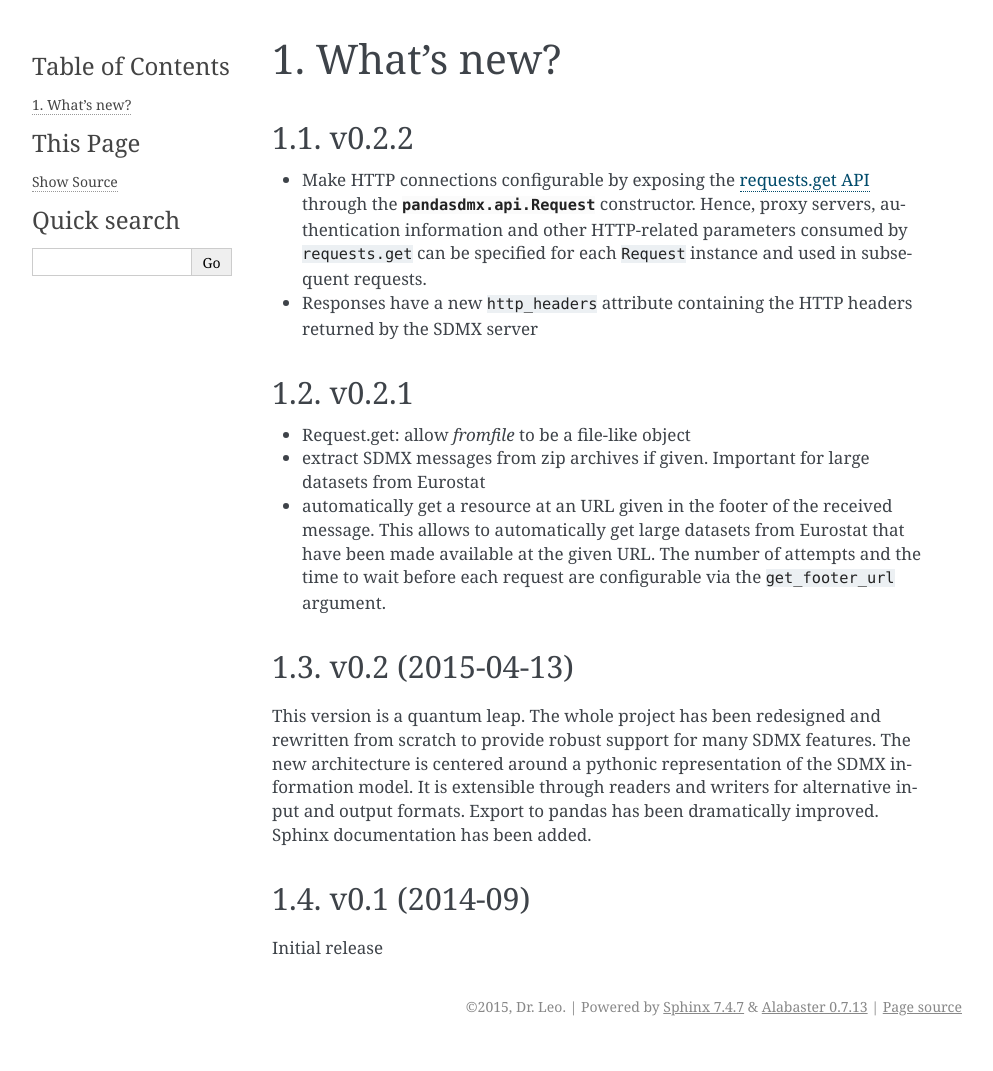
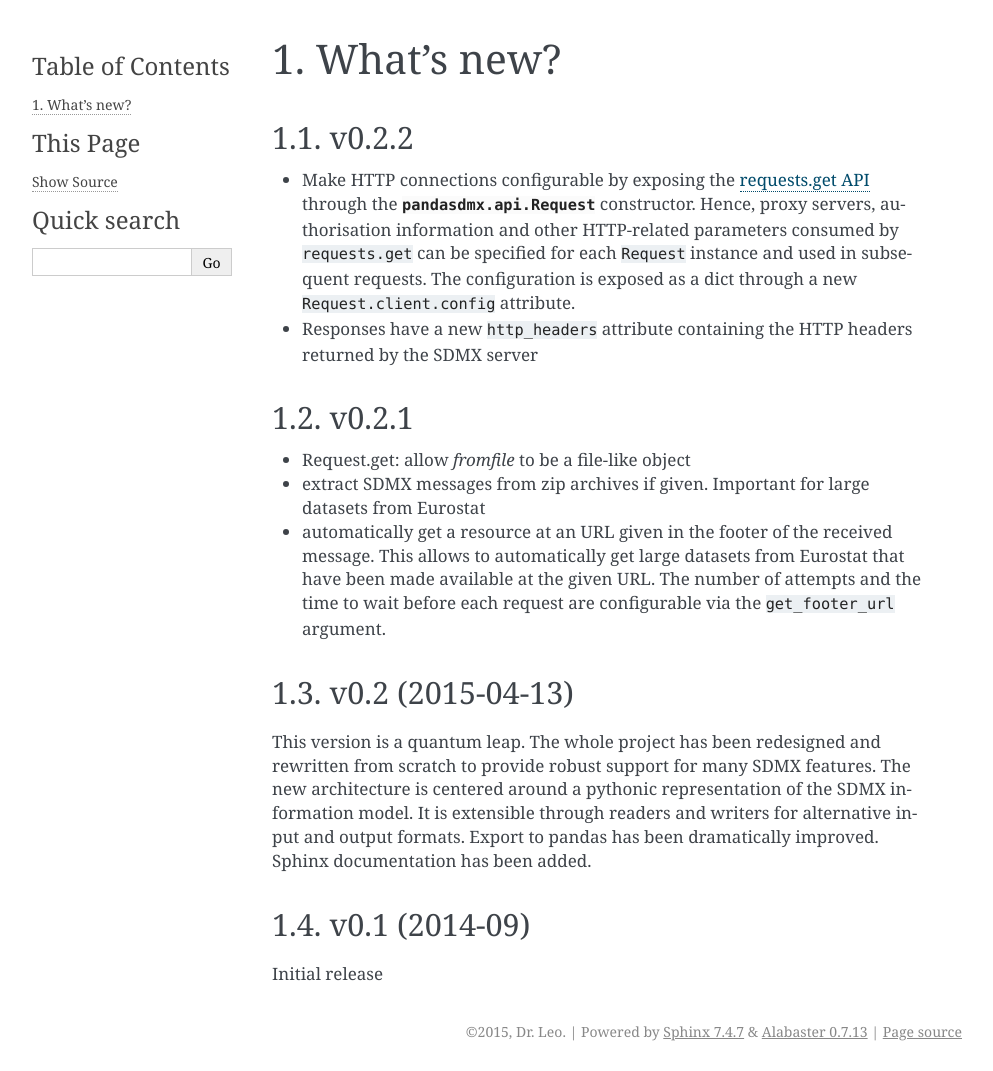
Before and after one commit to dr-leo/pandaSDMX, a Sphinx documentation site: the page built from doc/whatsnew.rst, in a window 1280 px wide. Shown: the whole page, without its empty margins (148-1141 px from the left). Built offline with Sphinx 7.4.7, drawn with Linux system fonts in a browser that asks for light colours; before the commit the page ends 1046 px from its top, so only the background shows below that.

Commit message:
expose http config as dict Request.client.config. Update docs, bump version to 0.2.2

```diff
--- a/description.rst
+++ b/description.rst
@@ -71,7 +71,8 @@ Version 0.2.2
   `requests.get API <http://www.python-requests.org/en/latest/>`_
   through the ``pandasdmx.api.Request`` constructor.
   Hence, proxy servers, authentication information and other HTTP-related parameters consumed by ``requests.get`` can be
-  set for an ``Request`` instance and used in subsequent requests.
+  set for an ``Request`` instance and used in subsequent requests. The configuration is
+  exposed as a dict through the ``Request.client.config`` attribute.
 * Responses now have an ``http_headers`` attribute containing the headers returned by the SDMX server
 
 
--- a/doc/whatsnew.rst
+++ b/doc/whatsnew.rst
@@ -10,8 +10,9 @@ v0.2.2
 * Make HTTP connections configurable by exposing the
   `requests.get API <http://www.python-requests.org/en/latest/>`_
   through the :class:`pandasdmx.api.Request` constructor.
-  Hence, proxy servers, authentication information and other HTTP-related parameters consumed by ``requests.get`` can be
-  specified for each ``Request`` instance and used in subsequent requests.
+  Hence, proxy servers, authorisation information and other HTTP-related parameters consumed by ``requests.get`` can be
+  specified for each ``Request`` instance and used in subsequent requests. The configuration is exposed as a dict through
+  a new ``Request.client.config`` attribute.
 * Responses have a new ``http_headers`` attribute containing the HTTP headers returned by the SDMX server
 
 v0.2.1
--- a/pandasdmx/__init__.py
+++ b/pandasdmx/__init__.py
@@ -17,4 +17,4 @@ pandaSDMX - a Python package for SDMX - Statistical Data and Metadata eXchange
 from pandasdmx.api import Request
 
 
-version = '0.2.1'
+version = '0.2.2'
```
Also changed, not shown: doc/usage.rst (+16 -6 lines), 1 other file.
